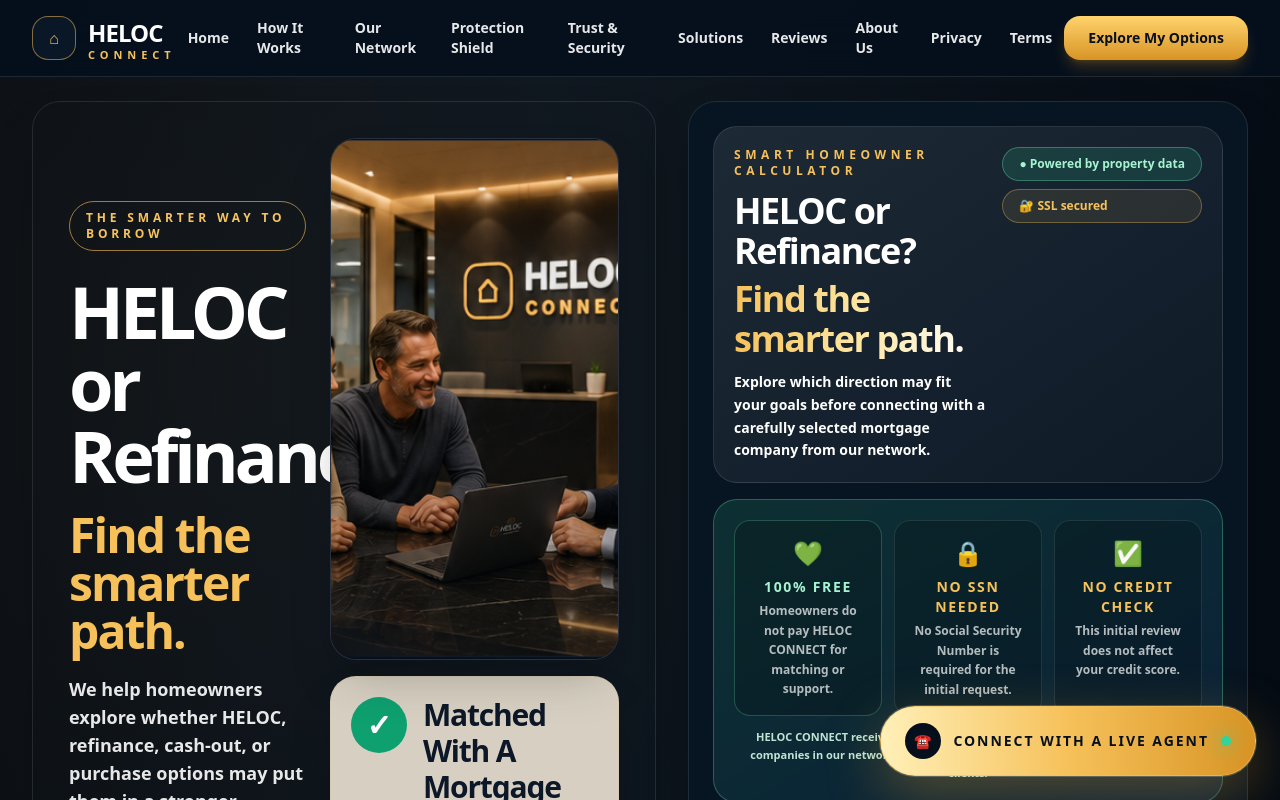
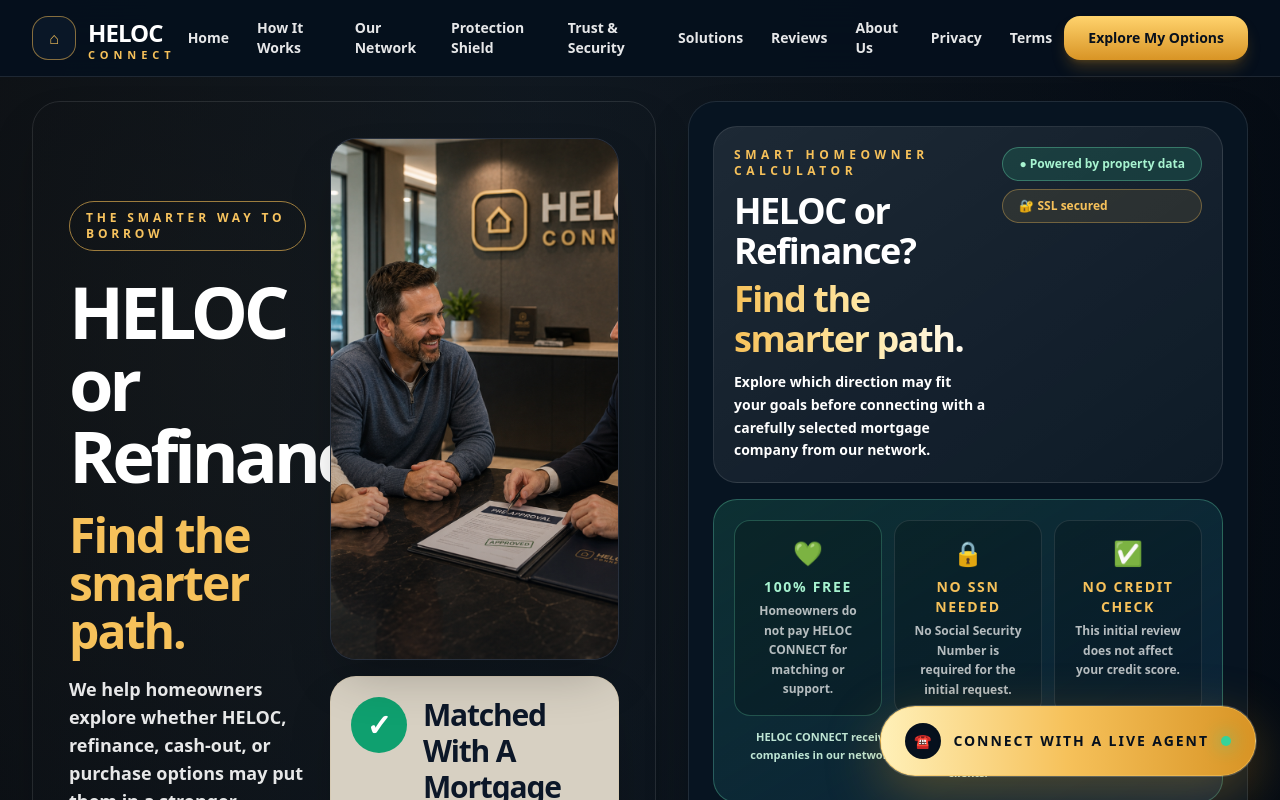
Before and after one commit to dannyfitone-hue/heloc-connect, a Next.js app: page / in a window 1280 px wide. Shown: the top 800 px of the page. Built offline with nearby package versions, Linux system fonts and the light colour scheme.

Commit message:
Add files via upload

```diff
--- a/app/page.tsx
+++ b/app/page.tsx
@@ -298,7 +298,7 @@
 
               <div className="min-w-0">
                 <div className="relative overflow-hidden rounded-[22px] sm:rounded-[26px] border border-white/10 bg-[#101827] shadow-2xl">
-                  <img src="/heloc-office-consultation-final.png" alt="Happy homeowners meeting with a HELOC CONNECT advisor inside a premium office" className="h-[220px] w-full object-cover object-center sm:h-[360px] lg:h-[520px]" />
+                  <img src="/heloc-office-consultation-realistic.png" alt="Real financial consultation meeting with an advisor reviewing documents" className="h-[220px] w-full object-cover object-center sm:h-[360px] lg:h-[520px]" />
                   <div className="absolute inset-0 bg-gradient-to-t from-[#06101d]/35 via-transparent to-transparent" />
                 </div>
 
```
Also changed, not shown: README_IMAGE_ONLY_UPDATE.txt (added), public/heloc-office-consultation-realistic.png (added).
